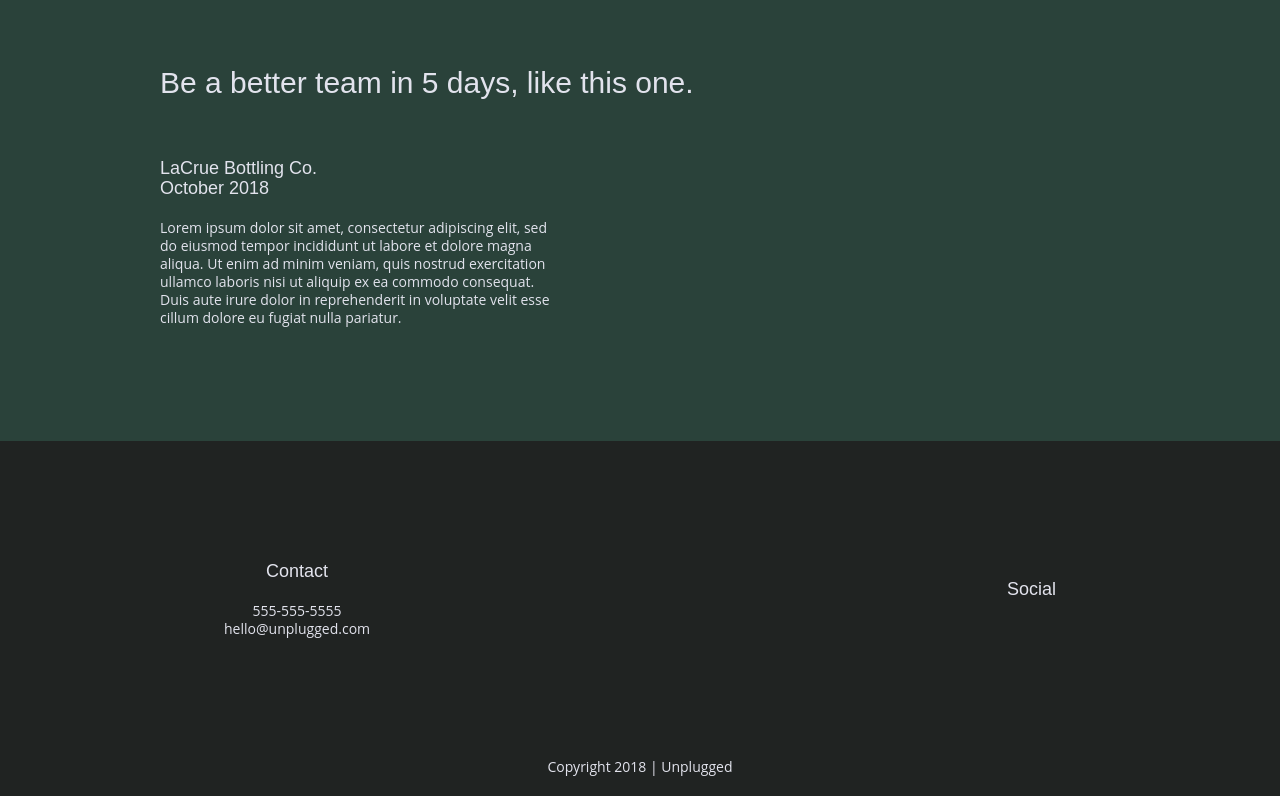
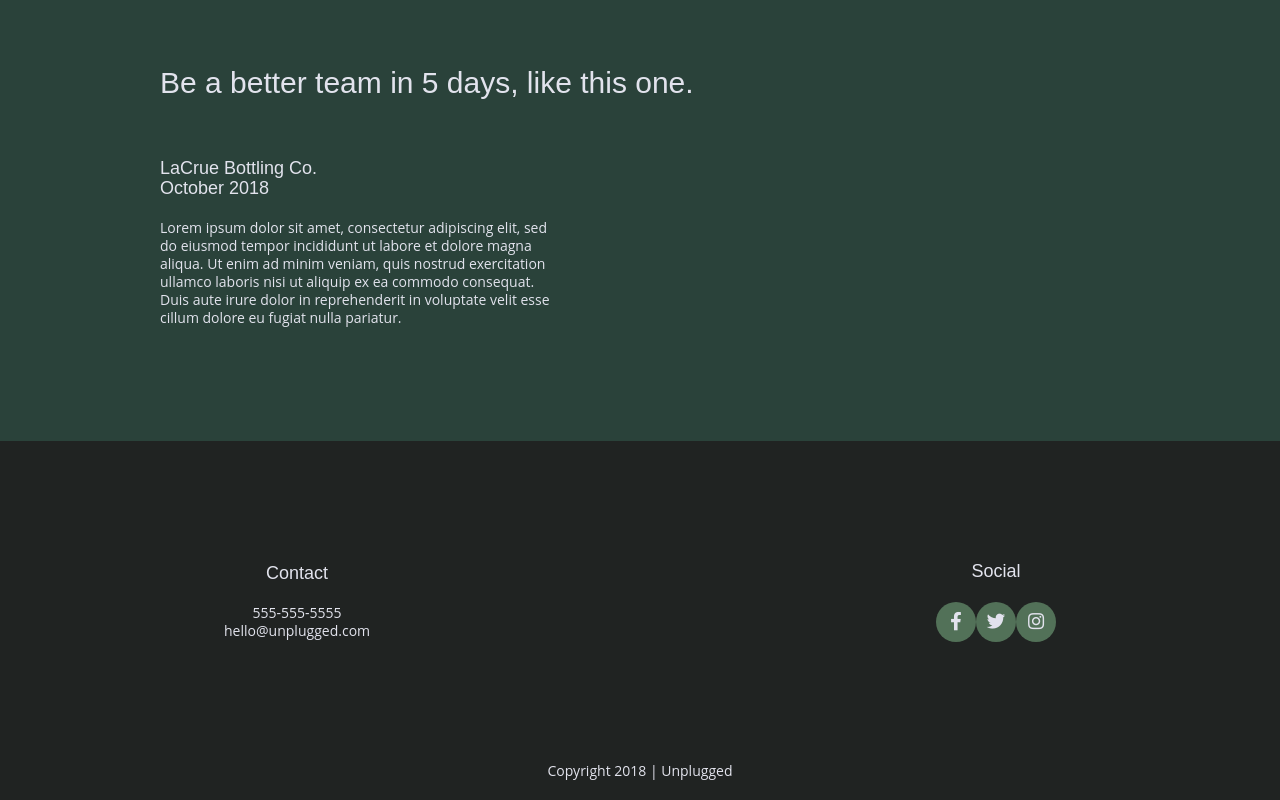
Before and after one commit to wickerkm/unplugged-retreat, a website built with Parcel: page index.html in a window 1280 px wide. Shown: the part 1781-2581 px from the top of the page. Built offline with nearby package versions, Linux system fonts and the light colour scheme.

Commit message:
social media icons

```diff
--- a/css/main.css
+++ b/css/main.css
@@ -214,9 +214,17 @@ footer .social-icons {
 }
 
 footer .social-icons p {
+  background-color: #527158;
+  border-radius: 50%;
+  width: 40px;
+  height: 40px;
   display: flex;
   justify-content: center;
   align-items: center;
+}
+
+footer .social-icons p i {
+  font-size: 1.3125em;
 }
 
 footer .copyright {
--- a/index.html
+++ b/index.html
@@ -150,9 +150,15 @@
         <div class="social">
           <h4>Social</h4>
           <div class="social-icons">
-            <p><a href="https://www.facebook.com/" target="_blank"></a></p>
-            <p><a href="https://www.twitter.com/" target="_blank"></a></p>
-            <p><a href="https://www.intsagram.com/" target="_blank"></a></p>
+            <p>
+              <a href="https://www.facebook.com/" target="_blank"><i class="fab fa-facebook-f"></i></a>
+            </p>
+            <p>
+              <a href="https://www.twitter.com/" target="_blank"><i class="fab fa-twitter"></i></a>
+            </p>
+            <p>
+              <a href="https://www.intsagram.com/" target="_blank"><i class="fab fa-instagram"></i></a>
+            </p>
           </div>
         </div>
       </div> <!--footer content ends-->
```
Also changed, not shown: about/index.html (+3 -3 lines), faq/index.html (+3 -3 lines).
